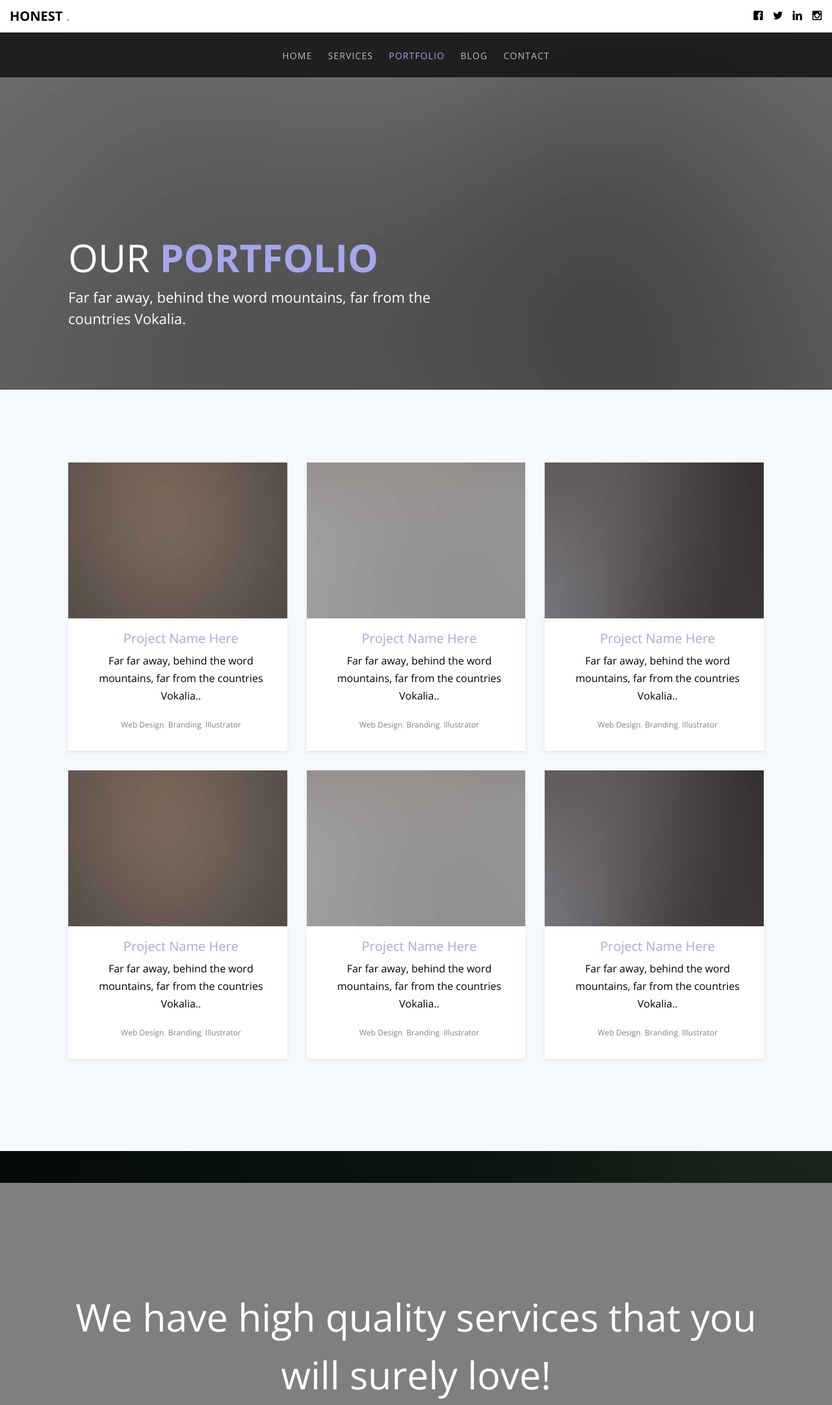
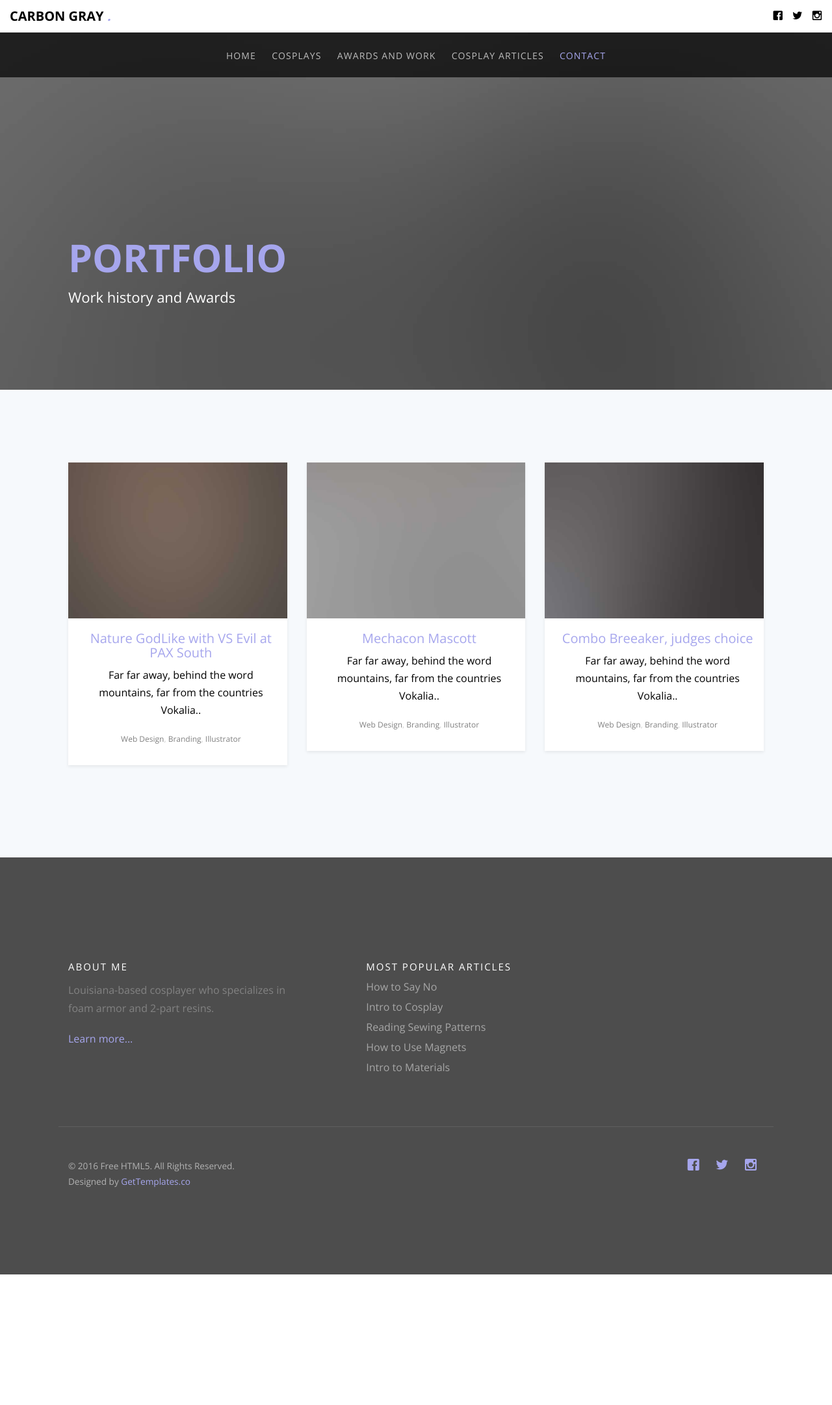
Before and after one commit to Carbonbase/Testing, a plain HTML site: page portfolio.html in a window 1280 px wide. Shown: the top 2163 px of the page at 65% size. After the commit the page ends 1962 px from the top, so only its background shows below. Drawn offline with nearby package versions, Linux system fonts and the light colour scheme; files whose address does not match are found by name.

Commit message:
Updates and test image

```diff
--- a/portfolio.html
+++ b/portfolio.html
@@ -14,7 +14,7 @@
 	<meta name="keywords" content="free website templates, free html5, free template, free bootstrap, free website template, html5, css3, mobile first, responsive" />
 	<meta name="author" content="GetTemplates.co" />
 
-  	<!-- Facebook and Twitter integration -->
+<!-- Facebook and Twitter integration -->
 	<meta property="og:title" content=""/>
 	<meta property="og:image" content=""/>
 	<meta property="og:url" content=""/>
@@ -68,14 +68,14 @@
 			<div class="container-fluid">
 				<div class="row">
 					<div class="col-md-6 col-xs-6">
-						<div id="gtco-logo"><a href="index.html">Honest <em>.</em></a></div>
+						<div id="gtco-logo"><a href="index.html">Carbon Gray <em>.</em></a></div>
 					</div>
 					<div class="col-md-6 col-xs-6 social-icons">
 						<ul class="gtco-social-top">
-							<li><a href="#"><i class="icon-facebook"></i></a></li>
-							<li><a href="#"><i class="icon-twitter"></i></a></li>
-							<li><a href="#"><i class="icon-linkedin"></i></a></li>
-							<li><a href="#"><i class="icon-instagram"></i></a></li>
+							<li><a href="https://www.facebook.com/carbonbasedcosplay"><i class="icon-facebook"></i></a></li>
+							<li><a href="https://twitter.com/carbonbae"><i class="icon-twitter"></i></a></li>
+
+							<li><a href="https://www.instagram.com/carbonbae/?hl=en"><i class="icon-instagram"></i></a></li>
 						</ul>
 					</div>
 				</div>
@@ -89,17 +89,17 @@
 						<ul>
 							<li><a href="index.html">Home</a></li>
 							<li class="has-dropdown">
-								<a href="services.html">Services</a>
+								<a href="services.html">Cosplays</a>
 								<ul class="dropdown">
-									<li><a href="#">Branding</a></li>
-									<li><a href="#">Development</a></li>
-									<li><a href="#">Web Design</a></li>
-									<li><a href="#">Marketing</a></li>
+									<li><a href="#">Valentine</a></li>
+									<li><a href="#">Valeera</a></li>
+									<li><a href="#">ReinHardt</a></li>
+									<li><a href="#">Nature Godlike</a></li>
 								</ul>
 							</li>
-							<li class="active"><a href="portfolio.html">Portfolio</a></li>
-							<li><a href="blog.html">Blog</a></li>
-							<li><a href="contact.html">Contact</a></li>
+							<li><a href="portfolio.html">Awards and Work</a></li>
+							<li><a href="blog.html">Cosplay Articles</a></li>
+							<li class="active"><a href="contact.html">Contact</a></li>
 						</ul>
 					</div>
 				</div>
@@ -107,14 +107,13 @@
 			</div>
 		</nav>
 	</div>
-
 	<header id="gtco-header" class="gtco-cover gtco-cover-sm" role="banner" style="background-image: url(images/img_bg_4.jpg)" data-stellar-background-ratio="0.5">
 		<div class="overlay"></div>
 		<div class="gtco-container">
 			<div class="row row-mt-15em">
 				<div class="col-md-7 mt-text text-left animate-box" data-animate-effect="fadeInUp">
-					<h1>Our <strong>Portfolio</strong></h1>
-					<h2>Far far away, behind the word mountains, far from the countries Vokalia.</h2>
+					<h1> <strong>Portfolio</strong></h1>
+					<h2>Work history and Awards</h2>
 				</div>
 			</div>
 		</div>
@@ -131,7 +130,7 @@
 							<img src="images/img_1.jpg" alt="Image" class="img-responsive">
 						</figure>
 						<div class="gtco-text">
-							<h2>Project Name Here</h2>
+							<h2>Nature GodLike with VS Evil at PAX South</h2>
 							<p>Far far away, behind the word mountains, far from the countries Vokalia..</p>
 							<p class="gtco-category"><span>Web Design</span>, <span>Branding</span>, <span>Illustrator</span></p>
 						</div>
@@ -144,12 +143,13 @@
 							<img src="images/img_2.jpg" alt="Image" class="img-responsive">
 						</figure>
 						<div class="gtco-text">
-							<h2>Project Name Here</h2>
+							<h2>Mechacon Mascott</h2>
 							<p>Far far away, behind the word mountains, far from the countries Vokalia..</p>
 							<p class="gtco-category"><span>Web Design</span>, <span>Branding</span>, <span>Illustrator</span></p>
 						</div>
 					</a>
 				</div>
+
 				<div class="clearfix visible-sm-block"></div>
 				<div class="col-lg-4 col-md-4 col-sm-6">
 					<a href="#" class="gtco-card-item">
@@ -158,56 +158,16 @@
 							<img src="images/img_3.jpg" alt="Image" class="img-responsive">
 						</figure>
 						<div class="gtco-text">
-							<h2>Project Name Here</h2>
+							<h2>Combo Breeaker, judges choice</h2>
 							<p>Far far away, behind the word mountains, far from the countries Vokalia..</p>
 							<p class="gtco-category"><span>Web Design</span>, <span>Branding</span>, <span>Illustrator</span></p>
 						</div>
 					</a>
 				</div>
 
-				<div class="clearfix visible-lg-block visible-md-block"></div>
 
-				<div class="col-lg-4 col-md-4 col-sm-6">
-					<a href="#" class="gtco-card-item">
-						<figure>
-							<div class="overlay"><i class="ti-plus"></i></div>
-							<img src="images/img_1.jpg" alt="Image" class="img-responsive">
-						</figure>
-						<div class="gtco-text">
-							<h2>Project Name Here</h2>
-							<p>Far far away, behind the word mountains, far from the countries Vokalia..</p>
-							<p class="gtco-category"><span>Web Design</span>, <span>Branding</span>, <span>Illustrator</span></p>
-						</div>
-					</a>
-				</div>
-				<div class="clearfix visible-sm-block"></div>
-				<div class="col-lg-4 col-md-4 col-sm-6">
-					<a href="#" class="gtco-card-item">
-						<figure>
-							<div class="overlay"><i class="ti-plus"></i></div>
-							<img src="images/img_2.jpg" alt="Image" class="img-responsive">
-						</figure>
-						<div class="gtco-text">
-							<h2>Project Name Here</h2>
-							<p>Far far away, behind the word mountains, far from the countries Vokalia..</p>
-							<p class="gtco-category"><span>Web Design</span>, <span>Branding</span>, <span>Illustrator</span></p>
-						</div>
-					</a>
-				</div>
 
-				<div class="col-lg-4 col-md-4 col-sm-6">
-					<a href="#" class="gtco-card-item">
-						<figure>
-							<div class="overlay"><i class="ti-plus"></i></div>
-							<img src="images/img_3.jpg" alt="Image" class="img-responsive">
-						</figure>
-						<div class="gtco-text">
-							<h2>Project Name Here</h2>
-							<p>Far far away, behind the word mountains, far from the countries Vokalia..</p>
-							<p class="gtco-category"><span>Web Design</span>, <span>Branding</span>, <span>Illustrator</span></p>
-						</div>
-					</a>
-				</div>
+
 
 				<div class="clearfix visible-lg-block visible-md-block"></div>
 				<div class="clearfix visible-sm-block"></div>
@@ -218,16 +178,6 @@
 
 
 
-	<div class="gtco-cover gtco-cover-sm" style="background-image: url(images/img_bg_1.jpg)"  data-stellar-background-ratio="0.5">
-		<div class="overlay"></div>
-		<div class="gtco-container text-center">
-			<div class="display-t">
-				<div class="display-tc">
-					<h1>We have high quality services that you will surely love!</h1>
-				</div>
-			</div>
-		</div>
-	</div>
 
 
 	<footer id="gtco-footer" role="contentinfo">
@@ -236,38 +186,29 @@
 
 				<div class="col-md-4">
 					<div class="gtco-widget">
-						<h3>About Us</h3>
-						<p>Lorem ipsum dolor sit amet consectetur adipisicing elit. Tempore eos molestias quod sint ipsum possimus temporibus officia iste perspiciatis consectetur in fugiat.</p>
+						<h3>About Me</h3>
+						<p>Louisiana-based cosplayer who specializes in foam armor and 2-part resins.</p>
 						<p><a href="#">Learn more...</a></p>
 					</div>
 				</div>
 
 				<div class="col-md-4 col-md-push-1">
 					<div class="gtco-widget">
-						<h3>Services</h3>
+						<h3>Most Popular Articles</h3>
 						<ul class="gtco-footer-links">
-							<li><a href="#">Data Analytics</a></li>
-							<li><a href="#">Web Development</a></li>
-							<li><a href="#">Branding &amp; Identity</a></li>
-							<li><a href="#">eCommerce Development</a></li>
-							<li><a href="#">Design &amp; UX</a></li>
-							<li><a href="#">Strategt</a></li>
+							<li><a href="http://www.k-p-b.com/2017/08/ccc0817/">How to Say No</a></li>
+							<li><a href="http://www.k-p-b.com/2017/03/ccc0317/">Intro to Cosplay</a></li>
+							<li><a href="http://www.k-p-b.com/2017/04/ccc0417/">Reading Sewing Patterns</a></li>
+							<li><a href="http://www.k-p-b.com/2018/01/ccc0118/">How to Use Magnets</a></li>
+							<li><a href="http://www.k-p-b.com/2017/09/ccc0917/">Intro to Materials</a></li>
+
 						</ul>
 					</div>
 				</div>
 
 
 
-				<div class="col-md-3 col-md-push-1">
-					<div class="gtco-widget">
-						<h3>Get In Touch</h3>
-						<ul class="gtco-quick-contact">
-							<li><a href="#"><i class="icon-phone"></i> +1 234 567 890</a></li>
-							<li><a href="#"><i class="icon-mail2"></i> info@GetTemplates.co</a></li>
-							<li><a href="#"><i class="icon-chat"></i> Live Chat</a></li>
-						</ul>
-					</div>
-				</div>
+
 
 			</div>
 
@@ -275,14 +216,14 @@
 				<div class="col-md-12">
 					<p class="pull-left">
 						<small class="block">&copy; 2016 Free HTML5. All Rights Reserved.</small>
-						<small class="block">Designed by <a href="http://GetTemplates.co/" target="_blank">GetTemplates.co</a> Demo Images: <a href="http://unsplash.com/" target="_blank">Unsplash</a></small>
+						<small class="block">Designed by <a href="http://GetTemplates.co/" target="_blank">GetTemplates.co</a></small>
 					</p>
 					<p class="pull-right">
 						<ul class="gtco-social-icons pull-right">
-							<li><a href="#"><i class="icon-twitter"></i></a></li>
-							<li><a href="#"><i class="icon-facebook"></i></a></li>
-							<li><a href="#"><i class="icon-linkedin"></i></a></li>
-							<li><a href="#"><i class="icon-dribbble"></i></a></li>
+							<li><a href="https://www.facebook.com/carbonbasedcosplay"><i class="icon-facebook"></i></a></li>
+							<li><a href="https://twitter.com/carbonbae"><i class="icon-twitter"></i></a></li>
+
+							<li><a href="https://www.instagram.com/carbonbae/?hl=en"><i class="icon-instagram"></i></a></li>
 						</ul>
 					</p>
 				</div>
```
Also changed, not shown: blog.html (+37 -59 lines), contact.html (+1 -1 lines), index.html (+15 -14 lines), README.txt (added), images/img_2qwe.jpg (added), images/img_bg_asd1.jpg (added).
